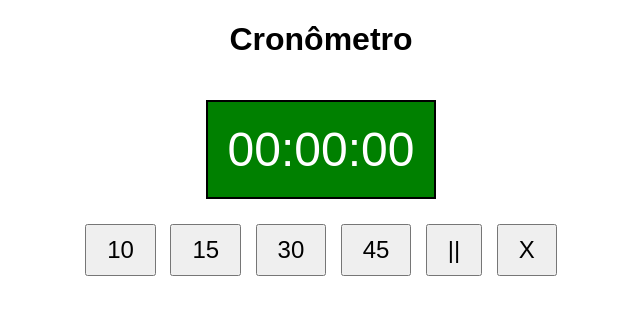
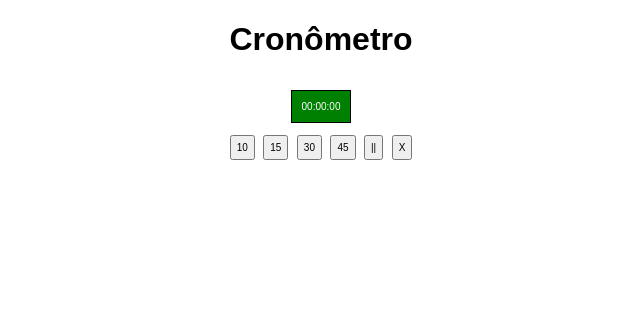
Before and after one commit to pablocorks/cronometro2, a plain HTML site: page index.html in a window 1280 px wide. Shown: the whole page, without its empty margins (319-959 px from the left). Drawn offline with Linux system fonts and the light colour scheme.

Commit message:
Update index.html

```diff
--- a/index.html
+++ b/index.html
@@ -12,18 +12,18 @@
             color: black;
         }
         .timer {
-            font-size: 3rem;
-            margin: 20px;
-            padding: 20px;
-            border: 2px solid black;
+            font-size: 10px;
+            margin: 10px;
+            padding: 10px;
+            border: 1px solid black;
             display: inline-block;
             background-color: green;
             color: white;
         }
         .controls button {
-            font-size: 1.5rem;
-            margin: 5px;
-            padding: 10px 20px;
+            font-size: 10px;
+            margin: 2px;
+            padding: 5px 5px;
         }
     </style>
 </head>
```
